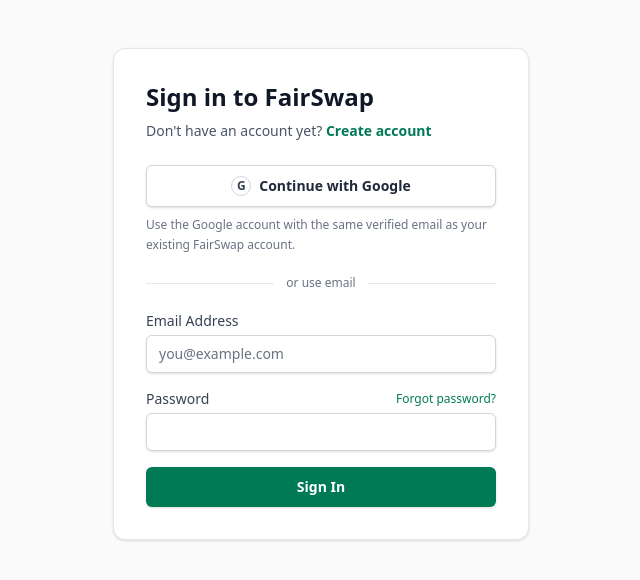
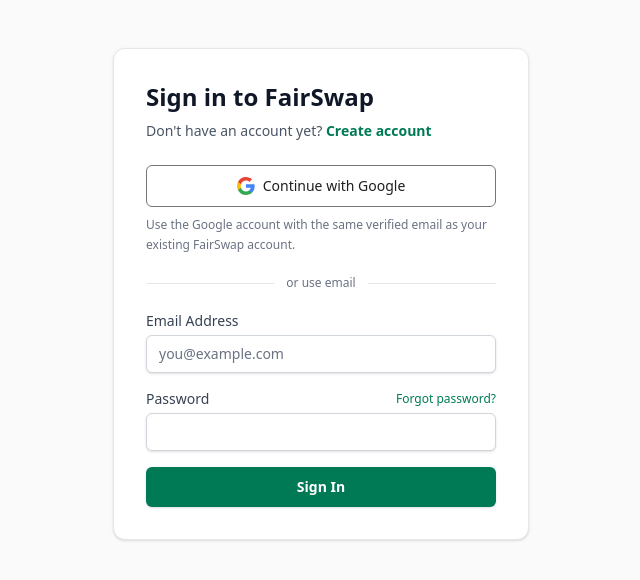
Before and after one commit to vivek2310sharma/FairSwap-Web, a Next.js app: page /auth/sign-in in a window 1280 px wide. Shown: the top 580 px of the page, without its empty margins (319-959 px from the left). Built offline with nearby package versions, Linux system fonts and the light colour scheme; no server answers.

Commit message:
fix(auth): use standard-color Google G in OAuth button

```diff
--- a/src/components/auth/GoogleAuthButton.tsx
+++ b/src/components/auth/GoogleAuthButton.tsx
@@ -40,14 +40,30 @@
         type="button"
         onClick={handleGoogleAuth}
         disabled={isPending}
-        className="flex w-full items-center justify-center gap-2 rounded-md border border-gray-300 bg-white px-4 py-2.5 text-sm font-semibold text-gray-800 shadow-sm hover:bg-gray-50 focus:outline-none focus:ring-2 focus:ring-emerald-500 focus:ring-offset-2 disabled:cursor-not-allowed disabled:opacity-50"
+        className="flex w-full items-center justify-center gap-2 rounded-md border border-[#747775] bg-white px-4 py-2.5 text-sm font-medium text-[#1f1f1f] hover:bg-gray-50 focus:outline-none focus:ring-2 focus:ring-emerald-500 focus:ring-offset-2 disabled:cursor-not-allowed disabled:opacity-50"
       >
-        <span
+        <svg
           aria-hidden="true"
-          className="flex h-5 w-5 items-center justify-center rounded-full border border-gray-300 text-xs font-bold text-gray-700"
+          viewBox="0 0 18 18"
+          className="h-[18px] w-[18px] shrink-0"
         >
-          G
-        </span>
+          <path
+            fill="#4285F4"
+            d="M17.64 9.205c0-.638-.057-1.252-.164-1.841H9v3.481h4.844a4.14 4.14 0 0 1-1.797 2.716v2.259h2.909c1.703-1.568 2.684-3.879 2.684-6.615Z"
+          />
+          <path
+            fill="#34A853"
+            d="M9 18c2.43 0 4.467-.806 5.956-2.18l-2.909-2.259c-.806.54-1.835.859-3.047.859-2.344 0-4.328-1.585-5.037-3.714H.957v2.332A9 9 0 0 0 9 18Z"
+          />
+          <path
+            fill="#FBBC05"
+            d="M3.963 10.706A5.41 5.41 0 0 1 3.682 9c0-.592.102-1.167.281-1.706V4.962H.957A9 9 0 0 0 0 9c0 1.45.347 2.824.957 4.038l3.006-2.332Z"
+          />
+          <path
+            fill="#EA4335"
+            d="M9 3.58c1.323 0 2.509.454 3.44 1.346l2.581-2.581C13.463.892 11.43 0 9 0A9 9 0 0 0 .957 4.962l3.006 2.332C4.672 5.165 6.656 3.58 9 3.58Z"
+          />
+        </svg>
         {isPending ? "Connecting to Google..." : "Continue with Google"}
       </button>
 
```
